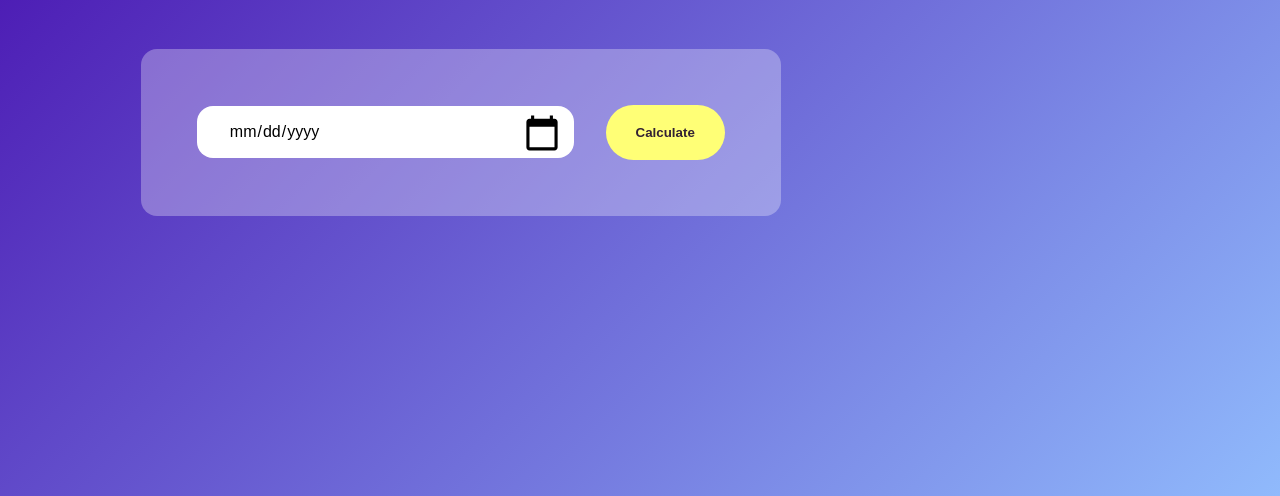
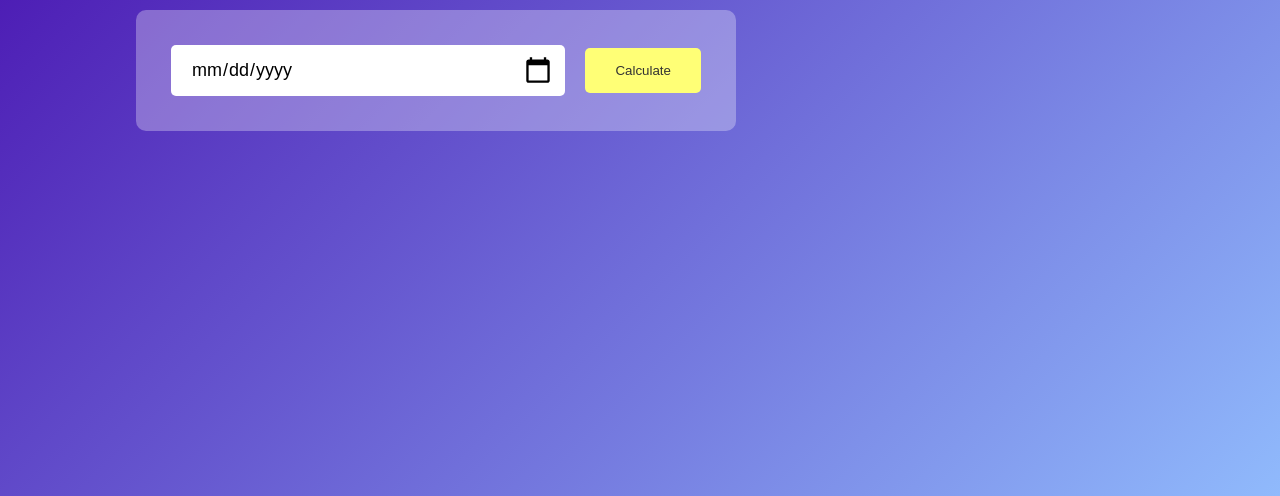
Before and after one commit to chetaniitbhilai/project_CS200, a plain HTML site: page index.html in a window 1280 px wide. Shown: the part 304-800 px from the top of the page. Drawn offline with Linux system fonts and the light colour scheme.

Commit message:
revert commit calculate button

```diff
--- a/style.css
+++ b/style.css
@@ -10,18 +10,18 @@
     min-height: 100vh;
     background: linear-gradient(135deg,#4203a9,#90bafc);
     color: #fff;
-    padding: 1rem;
+    padding: 10px;
 }
 
 .calculator{
     width: 100%;
-    max-width: 40rem;
+    max-width: 600px;
     margin-left: 10%;
     margin-top: 10%;
 }
 
 .calculator h1{
-    font-size: 4rem;
+    font-size: 60px;
 }
 
 .calculator h1 span{
@@ -29,9 +29,9 @@
 }
 
 .input-box{
-    margin: 4rem 0;
-    padding: 3.5rem;
-    border-radius: 1rem;
+    margin: 40px 0;
+    padding: 35px;
+    border-radius: 10px;
     background: rgba(255,255,255,0.3);
     display: flex;
     align-items: center;
@@ -39,25 +39,25 @@
 
 .input-box input{
     flex:1 ;
-    margin-right: 2rem;
-    padding: 1rem 2rem;
+    margin-right: 20px;
+    padding: 14px 20px;
     border:0;
     outline: 0;
-    font-size: 1rem;
-    border-radius: 1rem;
+    font-size: 18px;
+    border-radius: 5px;
     position: relative;
 }
 
 
 .input-box button{
     background: #ffff76;
-  border: 0;
-  outline: 0;
-  padding: 20px 30px;
-  border-radius: 6rem;
-  font-weight: 600;
-  color: #323;
-  cursor: pointer;
+    border: 0;
+    outline: 0;
+    padding:15px 30px;
+    border-radius: 5px;
+    font-weight: 500;
+    color: #333;
+    cursor: pointer;
 }
 
 .input-box input::-webkit-calendar-picker-indicator{
@@ -69,7 +69,7 @@
     height: auto;
     position: absolute;
     background-position: calc(100% - 10px);
-    background-size: 2.5rem;
+    background-size: 30px;
     cursor: pointer;
 }
 
```
